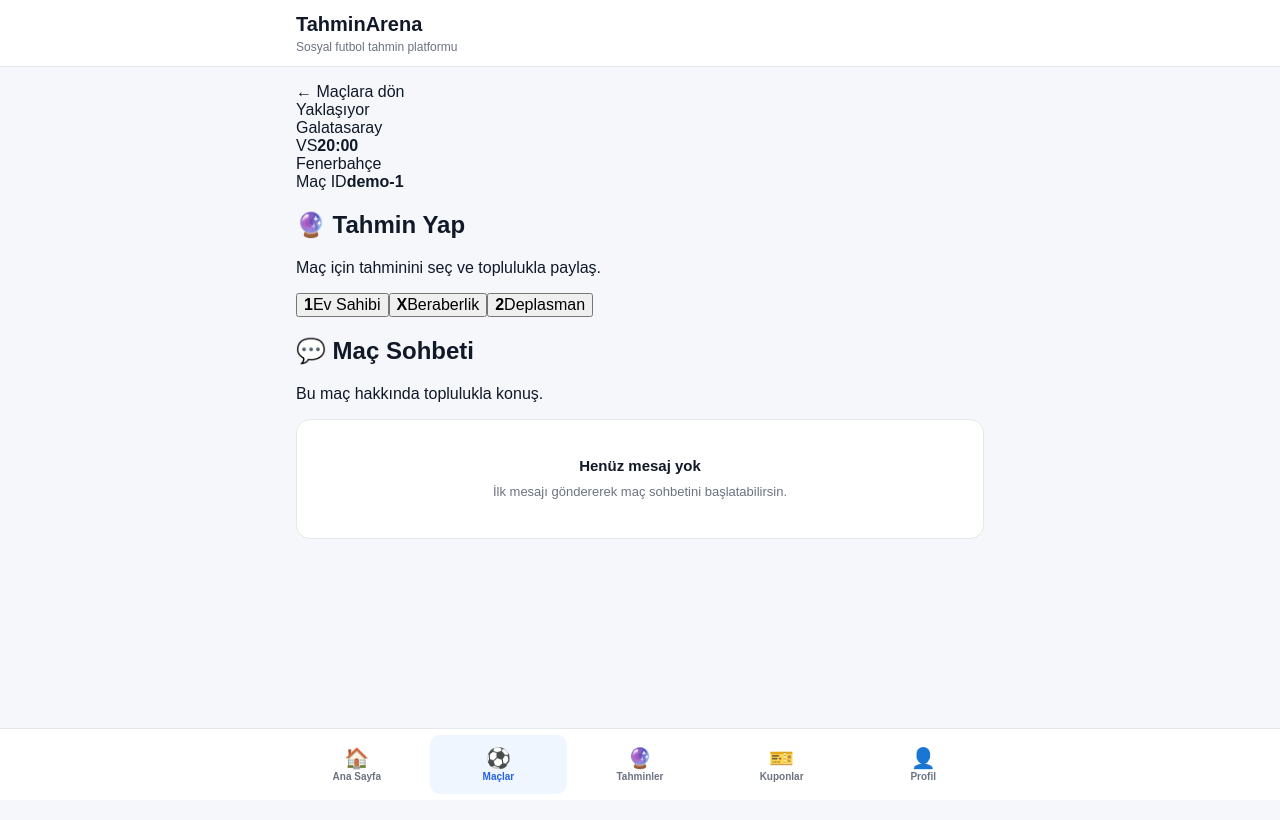
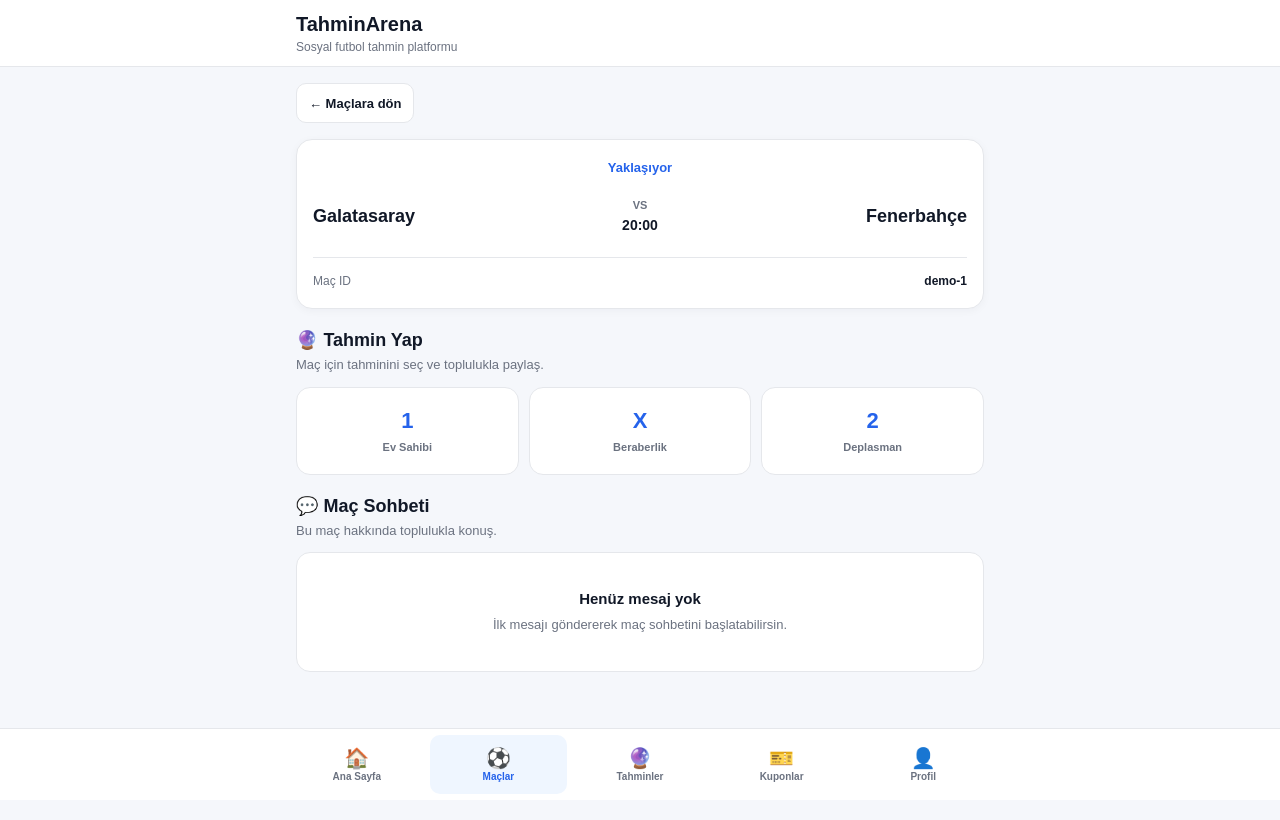
Before and after one commit to bitcoinkazanc/TahminArena, a Next.js app in the folder tahminarena/: page /matches/demo-1 in a window 1280 px wide. Shown: the top 820 px of the page. Built offline with nearby package versions, Linux system fonts and the light colour scheme.

Commit message:
Update globals.css

```diff
--- a/tahminarena/app/globals.css
+++ b/tahminarena/app/globals.css
@@ -294,6 +294,151 @@
   line-height: 1.5;
 }
 
+.match-detail__back {
+  display: inline-flex;
+  align-items: center;
+  min-height: 40px;
+  margin-bottom: 16px;
+  padding: 0 12px;
+  border: 1px solid var(--border);
+  border-radius: 10px;
+  background: var(--surface);
+  color: var(--foreground);
+  font-size: 13px;
+  font-weight: 600;
+}
+
+.match-detail {
+  padding: 20px 16px;
+  background: var(--surface);
+  border: 1px solid var(--border);
+  border-radius: 16px;
+  box-shadow: 0 2px 8px rgba(17, 24, 39, 0.04);
+}
+
+.match-detail__status {
+  margin-bottom: 24px;
+  color: var(--primary);
+  font-size: 13px;
+  font-weight: 700;
+  text-align: center;
+}
+
+.match-detail__teams {
+  display: grid;
+  grid-template-columns: 1fr auto 1fr;
+  align-items: center;
+  gap: 16px;
+}
+
+.match-detail__team {
+  min-width: 0;
+}
+
+.match-detail__team--right {
+  text-align: right;
+}
+
+.match-detail__team-name {
+  display: block;
+  font-size: 18px;
+  line-height: 1.3;
+  font-weight: 700;
+}
+
+.match-detail__versus {
+  display: flex;
+  flex-direction: column;
+  align-items: center;
+  gap: 6px;
+  color: var(--muted);
+}
+
+.match-detail__versus span {
+  font-size: 11px;
+  font-weight: 700;
+}
+
+.match-detail__versus strong {
+  color: var(--foreground);
+  font-size: 14px;
+}
+
+.match-detail__info {
+  margin-top: 24px;
+  padding-top: 16px;
+  border-top: 1px solid var(--border);
+  display: flex;
+  justify-content: space-between;
+  gap: 12px;
+  color: var(--muted);
+  font-size: 12px;
+}
+
+.match-detail__info strong {
+  color: var(--foreground);
+}
+
+.prediction-section,
+.match-chat {
+  margin-top: 20px;
+}
+
+.section-heading {
+  margin-bottom: 12px;
+}
+
+.section-heading h2 {
+  margin: 0;
+  font-size: 18px;
+}
+
+.section-heading p {
+  margin: 5px 0 0;
+  color: var(--muted);
+  font-size: 13px;
+  line-height: 1.4;
+}
+
+.prediction-options {
+  display: grid;
+  grid-template-columns: repeat(3, 1fr);
+  gap: 10px;
+}
+
+.prediction-option {
+  min-height: 88px;
+  padding: 12px 8px;
+  border: 1px solid var(--border);
+  border-radius: 14px;
+  background: var(--surface);
+  color: var(--foreground);
+  display: flex;
+  flex-direction: column;
+  align-items: center;
+  justify-content: center;
+  gap: 7px;
+  transition:
+    border-color 0.15s ease,
+    background-color 0.15s ease;
+}
+
+.prediction-option:hover {
+  border-color: var(--primary);
+  background: #eff6ff;
+}
+
+.prediction-option strong {
+  font-size: 22px;
+  color: var(--primary);
+}
+
+.prediction-option span {
+  color: var(--muted);
+  font-size: 11px;
+  font-weight: 600;
+}
+
 @media (max-width: 420px) {
   .app-header__inner {
     padding-right: 12px;
@@ -316,4 +461,16 @@
   .match-card__teams {
     font-size: 14px;
   }
+
+  .match-detail__teams {
+    gap: 8px;
+  }
+
+  .match-detail__team-name {
+    font-size: 15px;
+  }
+
+  .prediction-options {
+    gap: 7px;
+  }
 }
```
